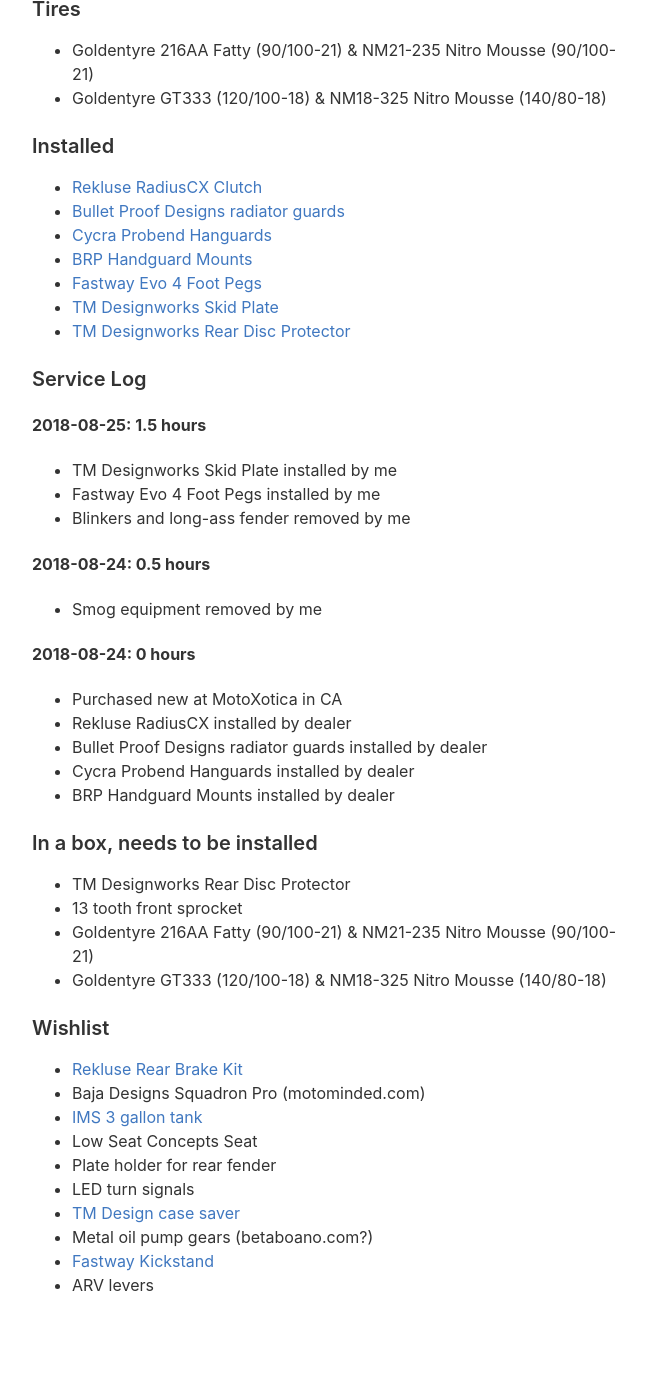
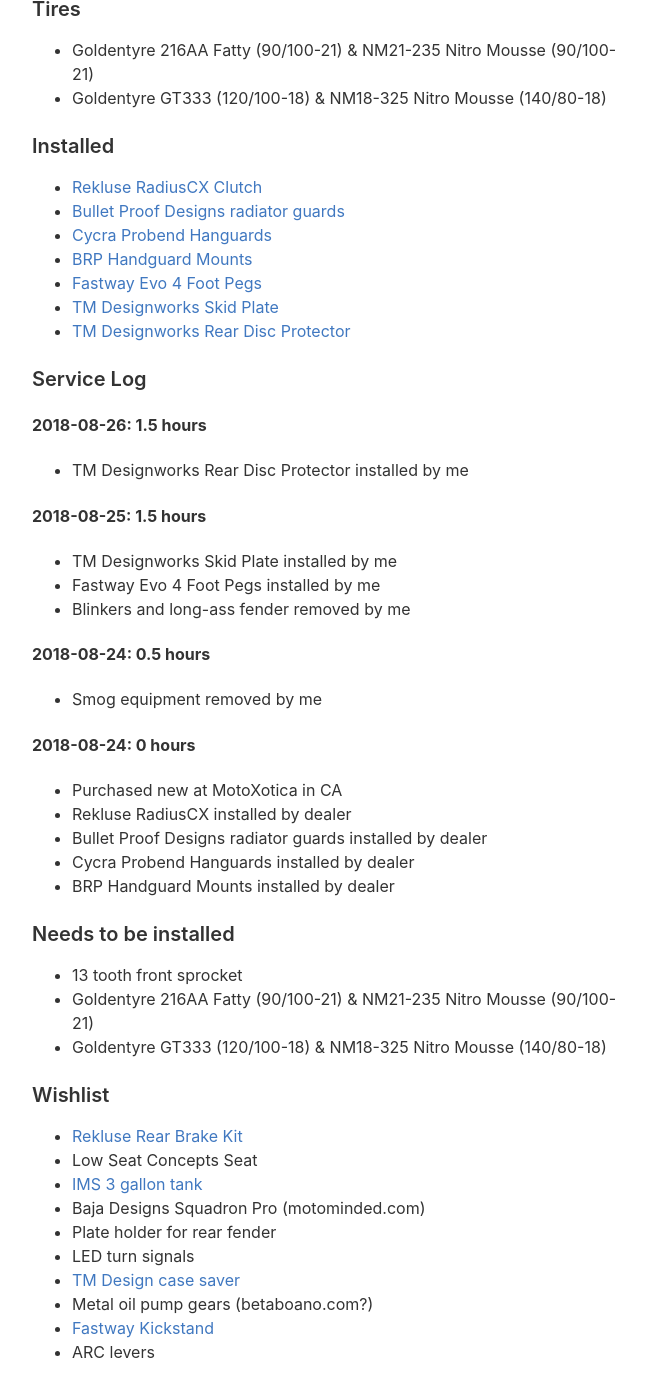
Before and after one commit to chrishunt/chrishunt.github.com, a Jekyll site: the page built from beta-390/index.md, in a window 1280 px wide and 1400 px high, scrolled down 1040 px. Shown: the top 1397 px of the window, without its empty margins (308-954 px from the left). Built offline with Jekyll 4.4.1, drawn with Linux system fonts in a browser that asks for light colours; before the commit the page ends 2373 px from its top, so only the background shows below that.

Commit message:
Update Beta 390

```diff
--- a/beta-390/index.md
+++ b/beta-390/index.md
@@ -43,6 +43,9 @@
 
 ### Service Log
 
+#### 2018-08-26: 1.5 hours
+- TM Designworks Rear Disc Protector installed by me
+
 #### 2018-08-25: 1.5 hours
 - TM Designworks Skid Plate installed by me
 - Fastway Evo 4 Foot Pegs installed by me
@@ -58,20 +61,19 @@
 - Cycra Probend Hanguards installed by dealer
 - BRP Handguard Mounts installed by dealer
 
-### In a box, needs to be installed
-- TM Designworks Rear Disc Protector
+### Needs to be installed
 - 13 tooth front sprocket
 - Goldentyre 216AA Fatty (90/100-21) & NM21-235 Nitro Mousse (90/100-21)
 - Goldentyre GT333 (120/100-18) & NM18-325 Nitro Mousse (140/80-18)
 
 ### Wishlist
 - [Rekluse Rear Brake Kit](https://chrshnt.com/2w9RRjx)
+- Low Seat Concepts Seat
+- [IMS 3 gallon tank](https://chrshnt.com/2MJmo1a)
 - Baja Designs Squadron Pro (motominded.com)
-- [IMS 3 gallon tank](https://chrshnt.com/2MJmo1a)
-- Low Seat Concepts Seat
 - Plate holder for rear fender
 - LED turn signals
 - [TM Design case saver](https://chrshnt.com/2OCPzjQ)
 - Metal oil pump gears (betaboano.com?)
 - [Fastway Kickstand](https://chrshnt.com/2wmZTpt)
-- ARV levers
+- ARC levers
```
